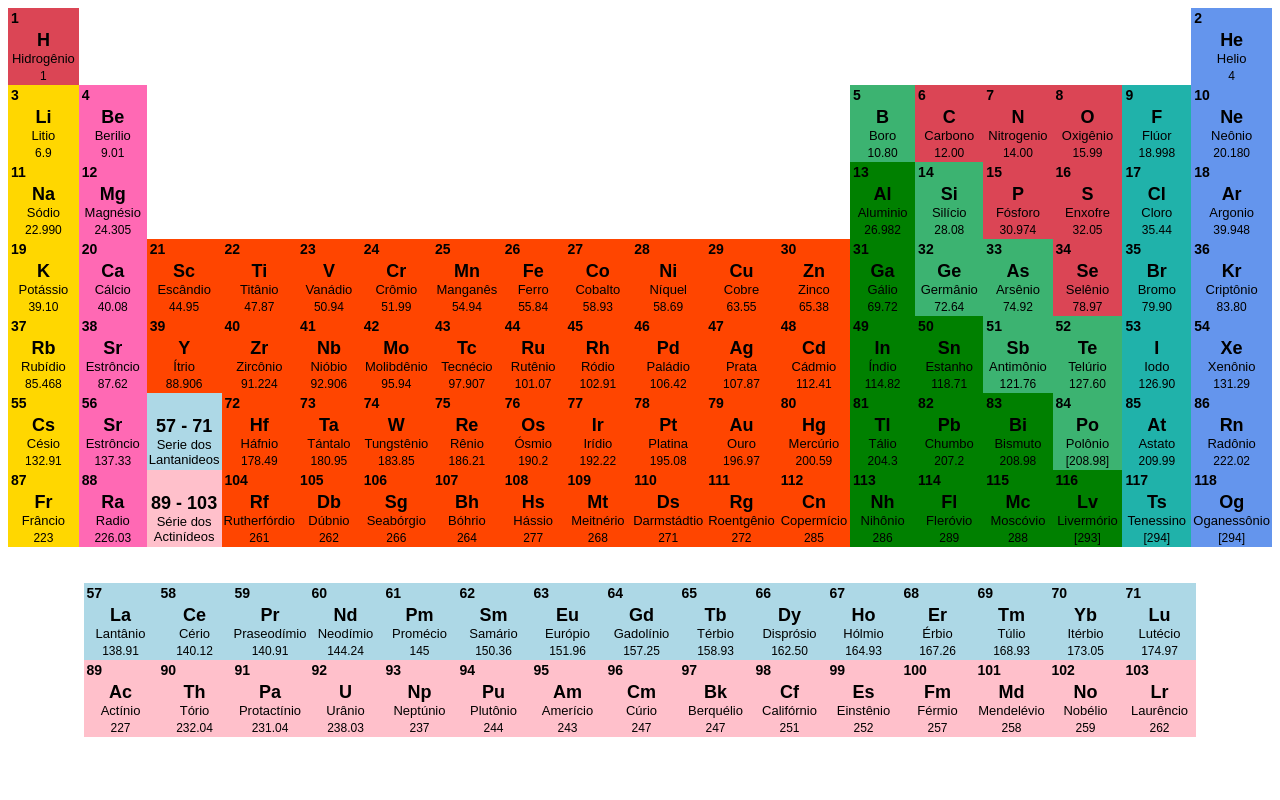
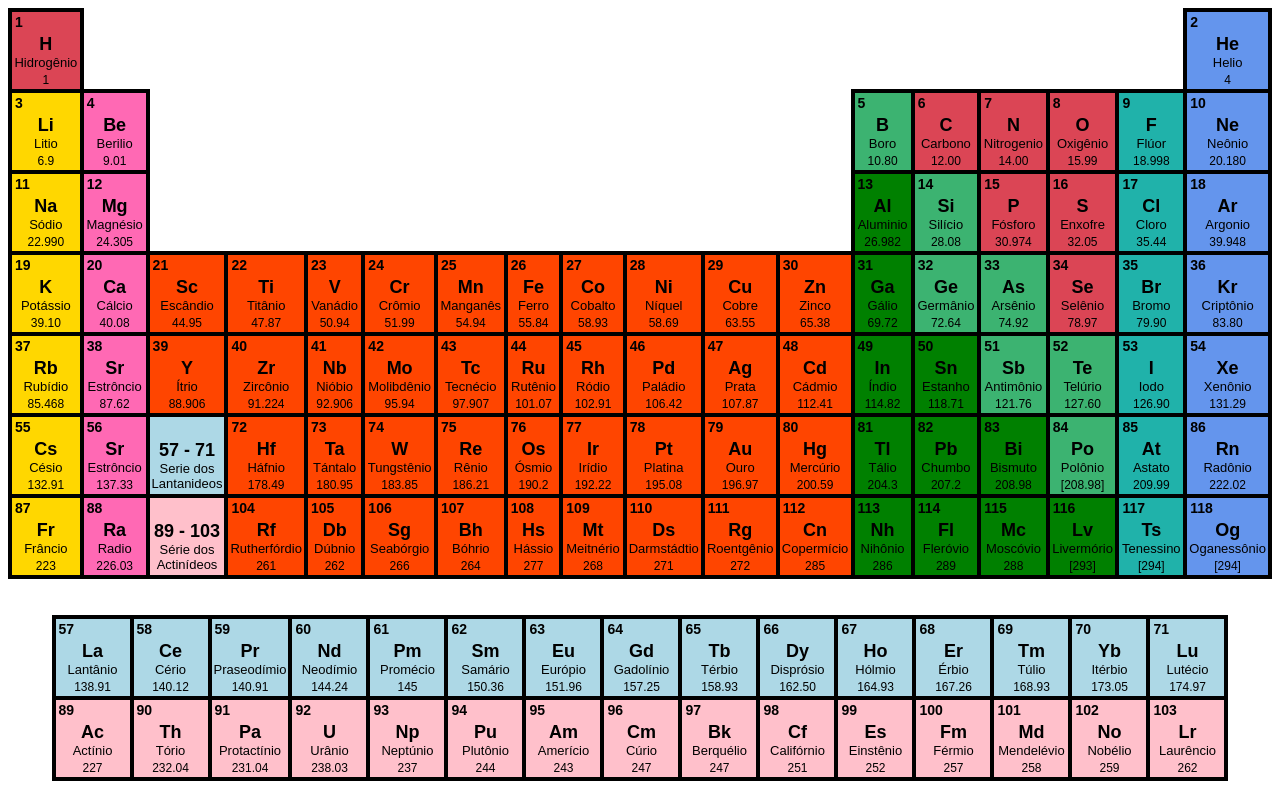
Before and after one commit to Predroca/Lista4, a plain HTML site: page index.html in a window 1280 px wide. Drawn offline with Linux system fonts and the light colour scheme.

Commit message:
Update index.html

```diff
--- a/index.html
+++ b/index.html
@@ -32,7 +32,7 @@
         td {
             width: 70px;
             height: 70px;
-            border: 4xx solid black  ;
+            border: 4px solid black  ;
             text-align: center;
             vertical-align: middle;
             font-family: Arial;
```
